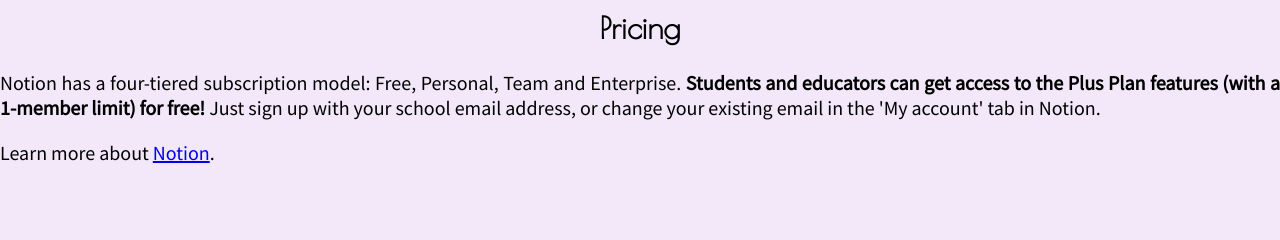
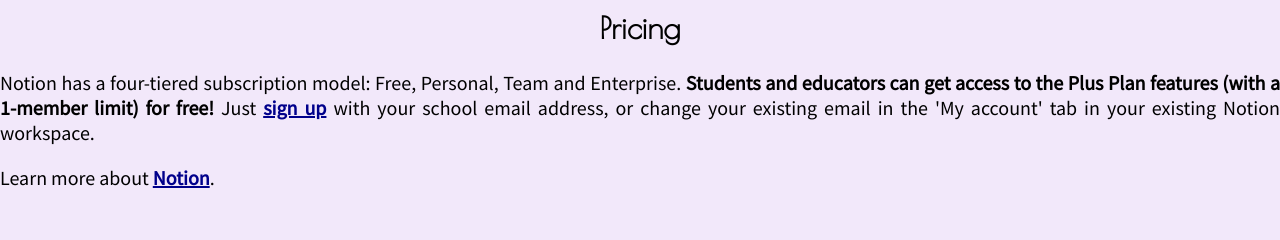
Before and after one commit to Bharleston99/HubStyle, a plain HTML site: page about.html in a window 1280 px wide. Shown: the part 862-1102 px from the top of the page. Drawn offline with nearby package versions, Linux system fonts and the light colour scheme.

Commit message:
Adding links

```diff
--- a/about.html
+++ b/about.html
@@ -38,10 +38,10 @@
       <iframe width="560" height="315" src="https://www.youtube.com/embed/oTahLEX3NXo" title="YouTube video player" frameborder="0" allow="accelerometer; autoplay; clipboard-write; encrypted-media; gyroscope; picture-in-picture" allowfullscreen></iframe>
       <h2>Pricing</h2>
       <p>
-        Notion has a four-tiered subscription model: Free, Personal, Team and Enterprise. <b>Students and educators can get access to the Plus Plan features (with a 1-member limit) for free!</b> Just sign up with your school email address, or change your existing email in the 'My account' tab in Notion.
+        Notion has a four-tiered subscription model: Free, Personal, Team and Enterprise. <b>Students and educators can get access to the Plus Plan features (with a 1-member limit) for free!</b> Just <a class="main-links" href="https://www.notion.so/signup">sign up</a> with your school email address, or change your existing email in the 'My account' tab in your existing Notion workspace.
       </p>
       <p>
-        Learn more about <a href="https://www.notion.so/product?utm_source=google&utm_campaign=2075789710&utm_medium=80211061601&utm_content=500427479647&utm_term=notion&targetid=aud-840164194060:kwd-312974742&gclid=EAIaIQobChMI08fqwKeF-gIVDpezCh01iQRZEAAYASAAEgJsrPD_BwE">Notion</a>.
+        Learn more about <a class="main-links" href="https://www.notion.so/product?utm_source=google&utm_campaign=2075789710&utm_medium=80211061601&utm_content=500427479647&utm_term=notion&targetid=aud-840164194060:kwd-312974742&gclid=EAIaIQobChMI08fqwKeF-gIVDpezCh01iQRZEAAYASAAEgJsrPD_BwE">Notion</a>.
       </p>
     </main>
     <footer role="contentinfo" aria-label="content-resources" class="footer">
--- a/assets/css/about-style.css
+++ b/assets/css/about-style.css
@@ -118,3 +118,8 @@
   font-size: 18px;
   color:rgb(97, 96, 96);
 }
+
+.main-links {
+  color: darkblue;
+  font-weight: bold;
+}
--- a/assets/css/index-styles.css
+++ b/assets/css/index-styles.css
@@ -215,3 +215,8 @@
   nav {
     padding-bottom:50px;
   }
+
+  .main-links {
+    color: darkblue;
+    font-weight: bold;
+  }
```
Also changed, not shown: index.html (+2 -2 lines).
